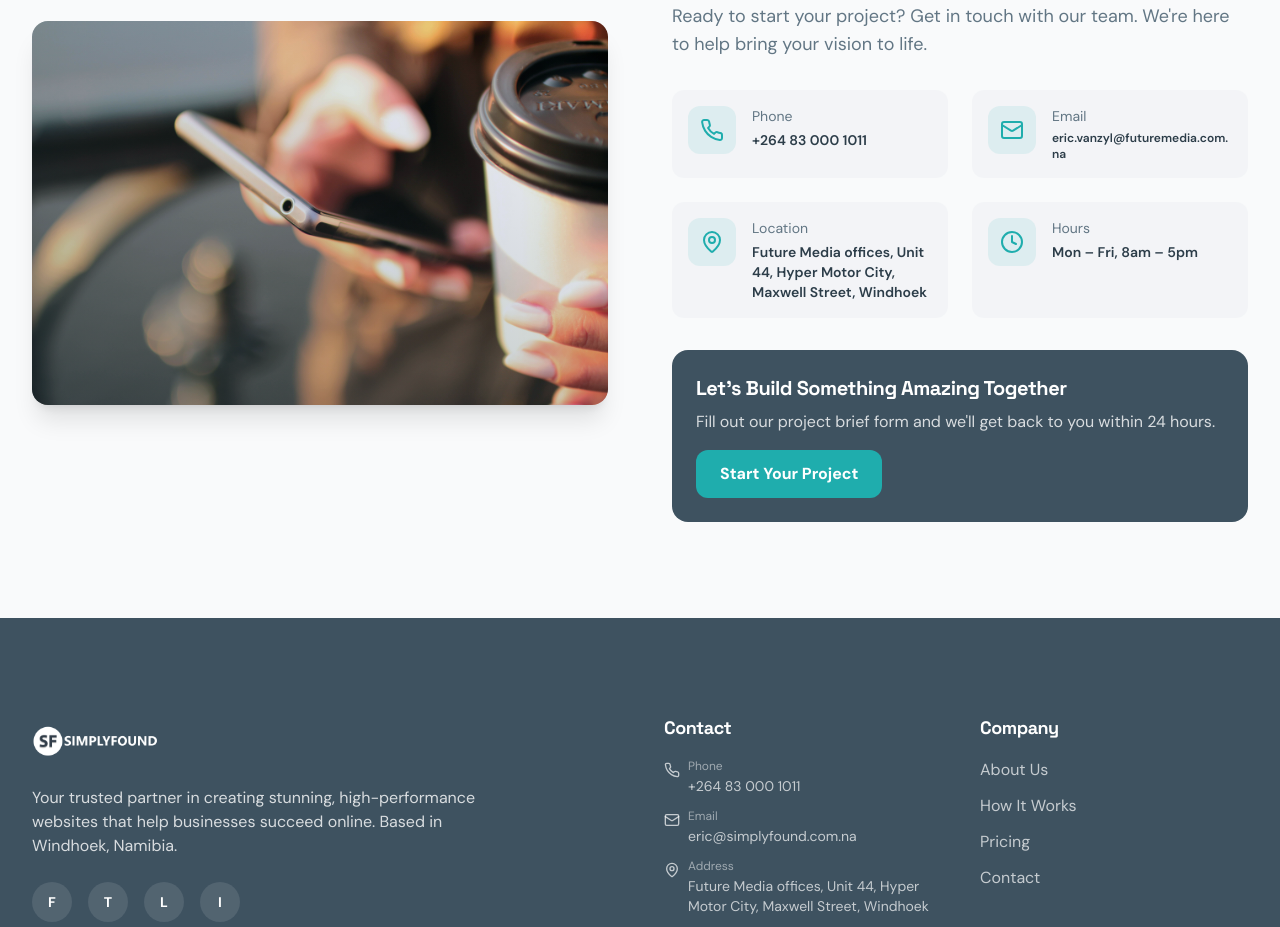
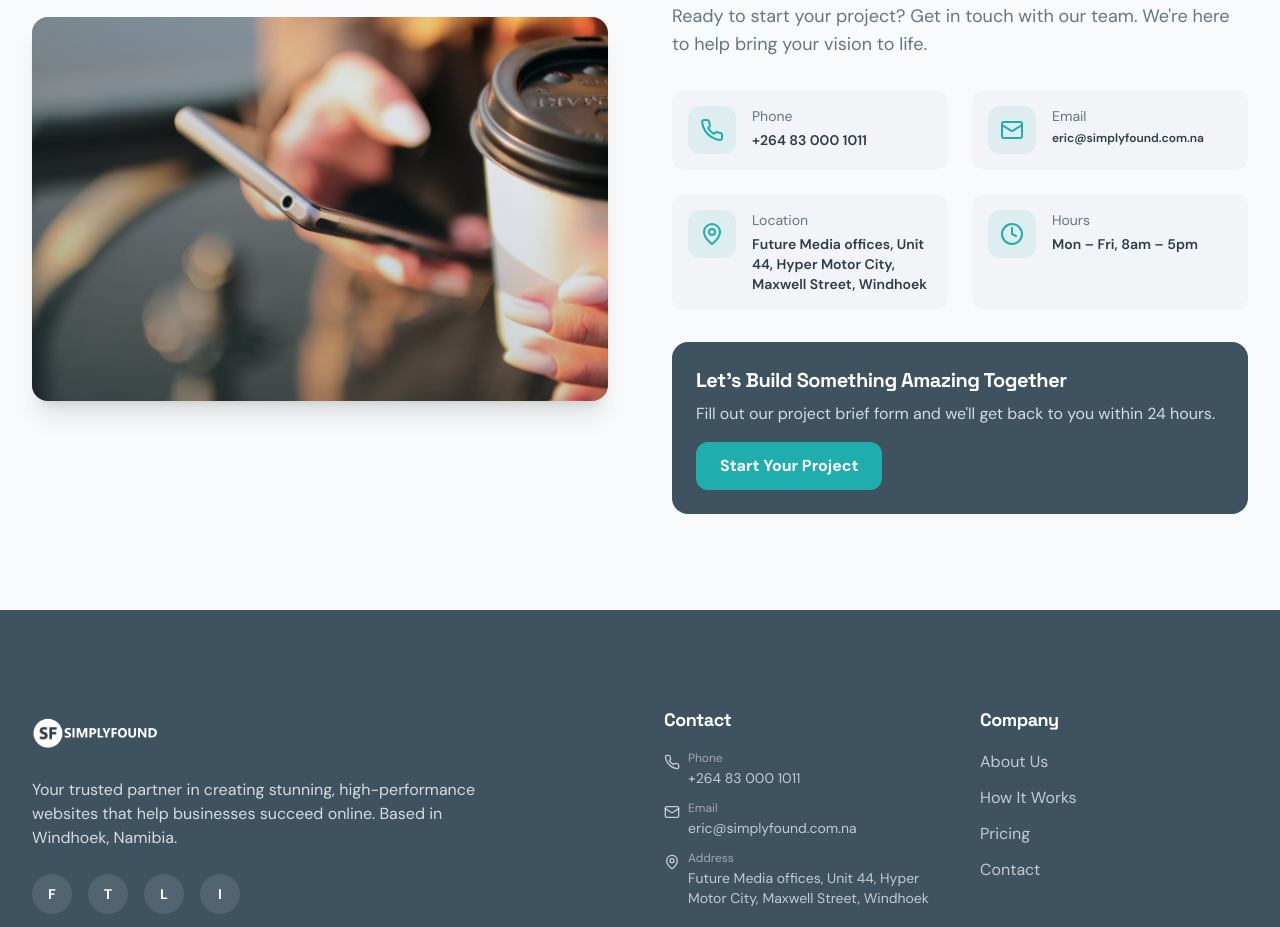
Before and after one commit to Joel-FutureMedia/simplyfound-final2, a React (Vite) app: page / in a window 1280 px wide. Shown: the part 3140-4067 px from the top of the page. Built offline with nearby package versions, Linux system fonts and the light colour scheme; the HTML template or start-up script is replaced by a standard one.

Commit message:
Update Contact.tsx

```diff
--- a/src/components/Contact.tsx
+++ b/src/components/Contact.tsx
@@ -13,8 +13,8 @@ const contactInfo = [
   {
     icon: Mail,
     label: 'Email',
-    value: 'eric.vanzyl@futuremedia.com.na',
-    href: 'mailto:eric.vanzyl@futuremedia.com.na',
+    value: 'eric@simplyfound.com.na',
+    href: 'mailto:eric@simplyfound.com.na',
   },
   {
     icon: MapPin,
```
